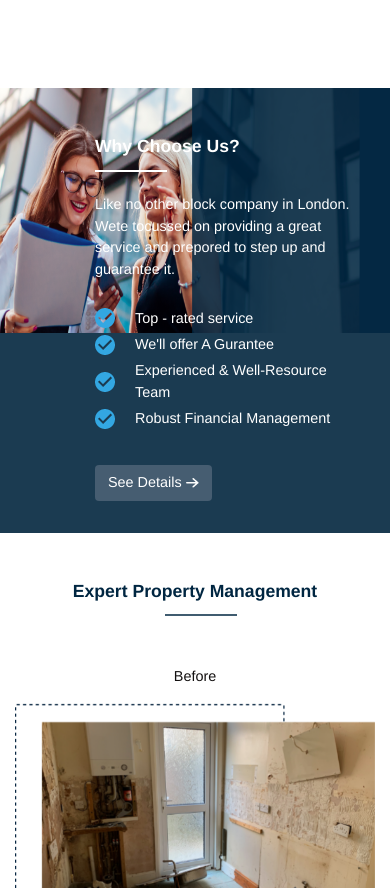
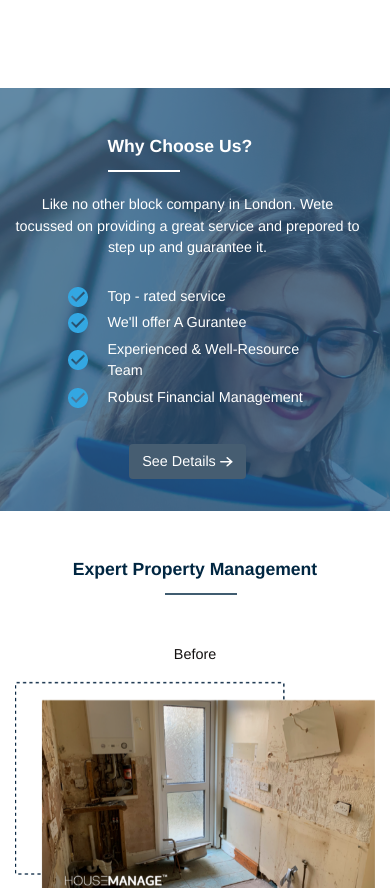
Before and after one commit to marzia13222/xdhtml, a plain HTML site: page house-manage/index.html in a window 390 px wide. Shown: the part 6124-7012 px from the top of the page. Drawn offline with nearby package versions, Linux system fonts and the light colour scheme.

Commit message:
house manage 3

```diff
--- a/house-manage/css/responsive.css
+++ b/house-manage/css/responsive.css
@@ -34,7 +34,7 @@
 	}
 	.srs_dots img.second_dots {
 	    top: -46.5rem;
-	    left: -2rem;
+	    left: 0;
 	}
 }
 @media only screen and (max-width: 991.5px){
@@ -217,6 +217,9 @@
 	.choose_wrapper ul li {
 	    margin-bottom: 0.3rem;
 	}
+	.choose_inner .choose_right {
+	    padding-left: 0.1rem;
+	}
 	.line::after{
 		width: 36%;
 	}
@@ -265,11 +268,37 @@
 		width: 28%;
 	}
 	.choose_section {
-	  background-size: 100% 75%;
-	  background-color: #1B3B51;
+	  background: url('../img/choose-bg.png') no-repeat;
+	  position: relative;
+	  z-index: 10;
+	  text-align: center;
+	}
+	.choose_section::after {
+	  width: 100%;
+	  height: 100%;
+	  content: '';
+	  left: 0;
+	  background: #205982;
+	  position: absolute;
+	  top: 0;
+	  opacity: 0.7;
+	  z-index: -1;
 	}
 	.choose_inner .choose_right {
-	    padding-left: 15rem;
+	    padding-left: 0;
+	}
+	.choose_wrapper h3 {
+	    margin-left: auto;
+	    margin-right: auto;
+	    width: 10rem;
+	}
+	.choose_wrapper ul {
+	    width: 15rem;
+	    margin-left: auto;
+	    margin-right: auto;
+	}
+	.choose_wrapper ul li{
+		text-align: left;
 	}
 	.mntf_inner .col-lg-3{
 		margin-bottom: 1rem;
@@ -310,10 +339,4 @@
 	.line::after{
 		width: 21%;
 	}
-	.choose_section {
-	  background-size: 100% 55%;
-	}
-	.choose_inner .choose_right {
-	    padding-left: 5rem;
-	}
 }
--- a/house-manage/css/style.css
+++ b/house-manage/css/style.css
@@ -275,7 +275,7 @@ nav ul li.nav-item {
 }
 .dots_wrapper img.second_dots {
   top: -7.5rem;
-  left: -1rem;
+  left: 0;
 }
 .hmbl_section {
   background-color: #082641;
@@ -326,7 +326,7 @@ nav ul li.nav-item {
   top: -18rem;
 }
 .hmo_dots img.second_dots {
-  right: -2rem;
+  right: 0;
   left: auto;
   top: -15rem;
 }
```
